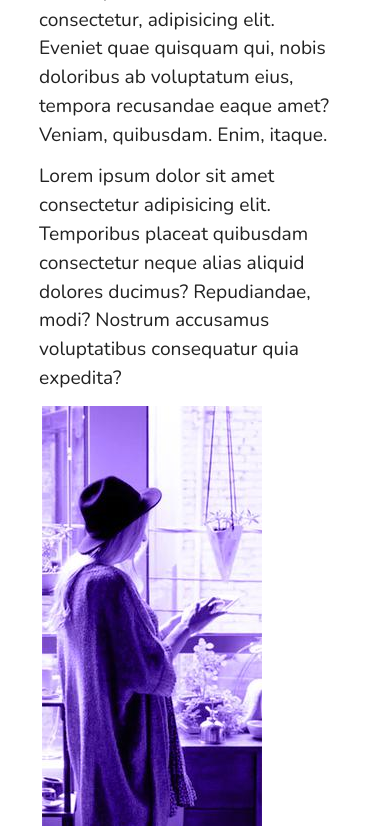
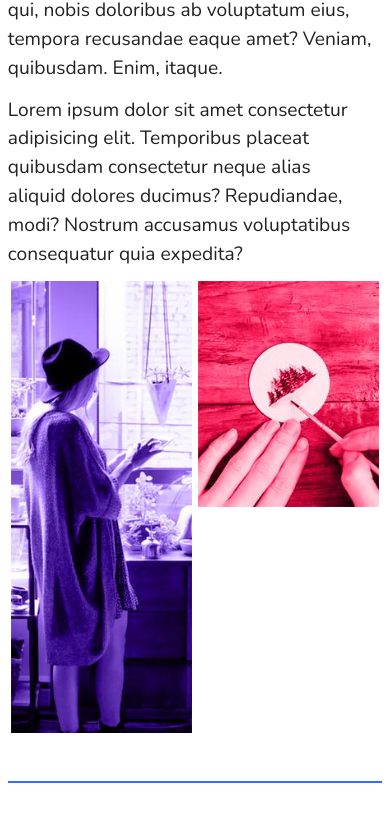
Before and after one commit to IvanConsalter/Flexbox_Course, a plain HTML site: page index.html in a window 390 px wide. Shown: the part 729-1555 px from the top of the page. Drawn offline with nearby package versions, Linux system fonts and the light colour scheme.

Commit message:
added media-queries

```diff
--- a/css/style.css
+++ b/css/style.css
@@ -414,3 +414,27 @@ footer p {
     color: #fff;
     margin: 0.4rem 0;
 }
+
+@media (max-width: 1025px) {
+
+    .super-info,
+    .menu,
+    .sobre,
+    .produtos,
+    .preco-container,
+    .qualidade,
+    .newsletter {
+        width: 96%;
+    }
+}
+
+@media (max-width: 580px) {
+
+    .preco-container .preco-item:nth-child(3) {
+        order: -2;
+    }
+
+    .preco-container .preco-item:nth-child(1) {
+        order: 2;
+    }
+}
```
